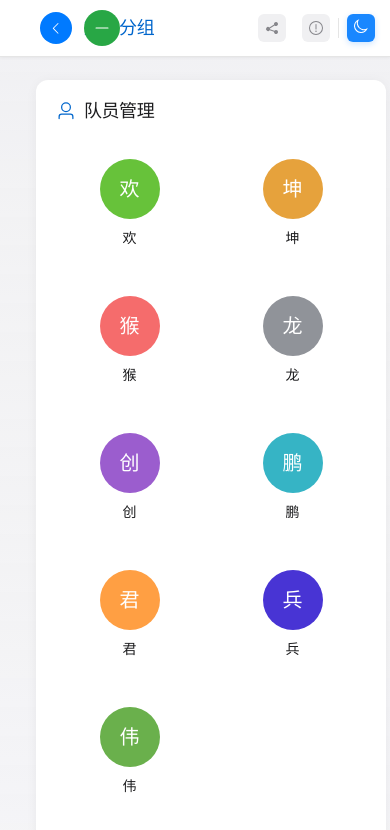
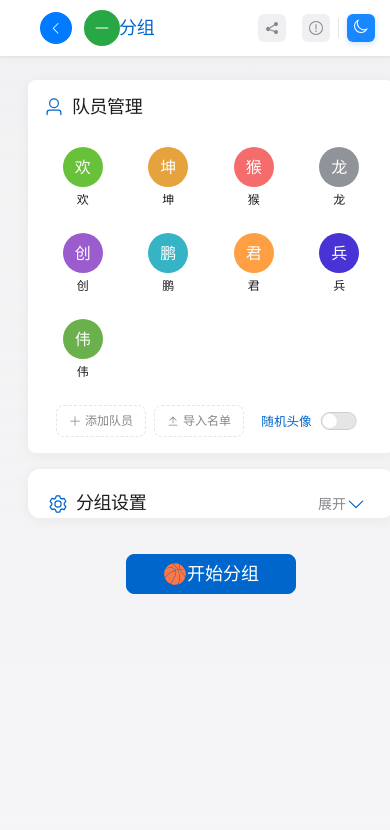
Before and after one commit to HUHAGE/coder-toolbox, a Vue app: page /#/tools/basketball-group in a window 390 px wide. Shown: the top 830 px of the page. Built offline with nearby package versions, Linux system fonts and the light colour scheme.

Commit message:
篮球分组适配移动端

```diff
--- a/package.json
+++ b/package.json
@@ -16,6 +16,7 @@
     "@monaco-editor/loader": "^1.4.0",
     "@types/diff": "^5.0.3",
     "@types/file-saver": "^2.0.7",
+    "@vercel/analytics": "^1.2.0",
     "@vercel/speed-insights": "^1.2.0",
     "@xmldom/xmldom": "^0.9.7",
     "axios": "^1.7.9",
@@ -38,8 +39,7 @@
     "vue": "^3.3.4",
     "vue-router": "^4.2.5",
     "xpath": "^0.0.34",
-    "yaml": "^2.7.0",
-    "@vercel/analytics": "^1.2.0"
+    "yaml": "^2.7.0"
   },
   "devDependencies": {
     "@types/crypto-js": "^4.2.2",
@@ -52,6 +52,7 @@
     "eslint-plugin-vue": "^9.21.1",
     "fs-extra": "^11.3.0",
     "prettier": "^3.2.5",
+    "sass": "^1.86.0",
     "terser": "^5.24.0",
     "typescript": "^5.0.2",
     "vite": "^4.4.9",
--- a/src/components/tools/BasketballGroupTool.vue
+++ b/src/components/tools/BasketballGroupTool.vue
@@ -14,7 +14,7 @@
                :class="{ 'is-editing': editingId === player.id }"
           >
             <!-- 显示模式 -->
-            <div class="avatar-display" @click="startEditing(player.id)">
+            <div class="avatar-display" @click="toggleActions(player.id)" :class="{ 'is-active': activePlayerId === player.id }">
               <div class="avatar-info">
                 <div class="avatar-circle" :style="{
                   backgroundImage: getPlayerAvatar(player.id) ? `url(${getPlayerAvatar(player.id)})` : 'none',
@@ -359,6 +359,16 @@ import {
   Upload,
   ArrowDown
 } from '@element-plus/icons-vue'
+
+const activePlayerId = ref<number | null>(null)
+
+const toggleActions = (playerId: number) => {
+  if (activePlayerId.value === playerId) {
+    activePlayerId.value = null
+  } else {
+    activePlayerId.value = playerId
+  }
+}
 
 interface Player {
   id: number
@@ -499,7 +509,25 @@ const historyId = ref(getStorageData('basketballHistoryId', 0))
 // 监听数据变化并保存
 watch(
   [players, groupCount, groupNames, restrictions, groupResult, groupHistories, historyId, playerAvatarSeeds],
-  ([newPlayers, newGroupCount, newGroupNames, newRestrictions, newGroupResult, newHistories, newHistoryId, newPlayerAvatarSeeds]) => {
+  ([
+    newPlayers,
+    newGroupCount,
+    newGroupNames,
+    newRestrictions,
+    newGroupResult,
+    newHistories,
+    newHistoryId,
+    newPlayerAvatarSeeds
+  ]: [
+    Player[],
+    number,
+    string[],
+    Restriction[],
+    Player[][],
+    GroupHistory[],
+    number,
+    Record<number, string>
+  ]) => {
     saveStorageData('basketballPlayers', newPlayers)
     saveStorageData('basketballGroupCount', newGroupCount)
     saveStorageData('basketballGroupNames', newGroupNames)
@@ -530,7 +558,7 @@ const startEditing = (id: number) => {
 // 完成编辑
 const finishEditing = () => {
   if (editingId.value !== null) {
-    const player = players.value.find(p => p.id === editingId.value)
+    const player = players.value.find((p: Player) => p.id === editingId.value)
     if (player) {
       validatePlayerName(player)
     }
@@ -544,16 +572,16 @@ const addPlayer = () => {
     ElMessage.warning('最多添加20名队员')
     return
   }
-  const newId = Math.max(...players.value.map(p => p.id), 0) + 1
+  const newId = Math.max(...players.value.map((p: Player) => p.id), 0) + 1
   players.value.push({ id: newId, name: '' })
 }
 
 // 删除队员
 const removePlayer = (id: number) => {
-  players.value = players.value.filter(p => p.id !== id)
+  players.value = players.value.filter((p: Player) => p.id !== id)
   // 清理相关的限制
   restrictions.value = restrictions.value.filter(
-    r => r.player1 !== id && r.player2 !== id
+    (r: Restriction) => r.player1 !== id && r.player2 !== id
   )
 }
 
@@ -583,7 +611,7 @@ const generateGroups = () => {
   }
 
   // 验证所有队员都有名字
-  if (players.value.some(p => !p.name.trim())) {
+  if (players.value.some((p: Player) => !p.name.trim())) {
     ElMessage.warning('请填写所有队员的姓名')
     return
   }
@@ -656,7 +684,7 @@ const generateGroups = () => {
 }
 
 // 添加文件处理函数
-const handleFileChange = (file: File) => {
+const handleFileChange = (file: any) => {
   const reader = new FileReader()
   reader.onload = (e) => {
     const content = e.target?.result as string
@@ -670,7 +698,7 @@ const handleFileChange = (file: File) => {
     }
 
     // 获取当前最大ID
-    const maxId = Math.max(...players.value.map(p => p.id), 0)
+    const maxId = Math.max(...players.value.map((p: Player) => p.id), 0)
 
     // 添加新队员
     const newPlayers = names.map((name, index) => ({
@@ -723,12 +751,19 @@ const clearHistory = () => {
 }
 </script>
 
-<style scoped>
+<style lang="scss" scoped>
 .basketball-group-tool {
   display: flex;
   flex-direction: column;
   gap: 20px;
   padding: 0px 20px 20px;
+  padding-bottom: 80px;
+
+  @media (max-width: 768px) {
+    gap: 16px;
+    padding: 0px 12px 12px;
+    padding-bottom: 100px;
+  }
 }
 
 .tool-card {
@@ -736,6 +771,11 @@ const clearHistory = () => {
   border-radius: 12px;
   padding: 20px;
   box-shadow: 0 2px 12px rgba(0, 0, 0, 0.05);
+
+  @media (max-width: 768px) {
+    padding: 16px;
+    border-radius: 8px;
+  }
 }
 
 .card-title {
@@ -758,6 +798,12 @@ const clearHistory = () => {
   gap: 16px;
   margin-bottom: 20px;
   justify-items: center;
+
+  @media (max-width: 768px) {
+    grid-template-columns: repeat(auto-fill, minmax(70px, 1fr));
+    gap: 8px;
+    margin-bottom: 12px;
+  }
 }
 
 .player-avatar {
@@ -766,6 +812,19 @@ const clearHistory = () => {
   width: 100%;
   display: flex;
   justify-content: center;
+
+  @media (max-width: 768px) {
+    .avatar-circle {
+      width: 40px;
+      height: 40px;
+      font-size: 16px;
+    }
+
+    .avatar-name {
+      font-size: 12px;
+      max-width: 60px;
+    }
+  }
 }
 
 .avatar-display {
@@ -780,6 +839,11 @@ const clearHistory = () => {
   transition: all 0.3s ease;
   width: 100%;
   max-width: 120px;
+
+  @media (max-width: 768px) {
+    padding: 8px 4px;
+    max-width: 70px;
+  }
 }
 
 .avatar-info {
@@ -787,6 +851,10 @@ const clearHistory = () => {
   flex-direction: column;
   align-items: center;
   gap: 8px;
+
+  @media (max-width: 768px) {
+    gap: 4px;
+  }
 }
 
 .avatar-circle {
@@ -802,6 +870,12 @@ const clearHistory = () => {
   background-size: cover !important;
   background-position: center !important;
   background-repeat: no-repeat !important;
+
+  @media (max-width: 768px) {
+    width: 40px;
+    height: 40px;
+    font-size: 16px;
+  }
 }
 
 .avatar-name {
@@ -827,8 +901,15 @@ const clearHistory = () => {
   padding: 8px;
   border-radius: 8px;
   z-index: 1;
-}
-
+
+  @media (max-width: 768px) {
+    padding: 6px;
+    gap: 6px;
+  }
+}
+
+/* 添加回桌面端的悬浮效果 */
+@media (min-width: 769px) {
   .avatar-display:hover {
     background: var(--bg-hover);
 
@@ -842,14 +923,22 @@ const clearHistory = () => {
       transform: translate(-50%, -50%) translateY(0);
     }
   }
-
-/* 调整按钮样式 */
-.hover-actions .el-button {
-  --el-button-size: 32px;
-  padding: 6px;
-
-  .el-icon {
-    font-size: 16px;
+}
+
+/* 添加回移动端的点击效果 */
+@media (max-width: 768px) {
+  .avatar-display.is-active {
+    background: var(--bg-hover);
+
+    .avatar-circle {
+      transform: scale(1.05);
+      filter: brightness(0.8);
+    }
+
+    .hover-actions {
+      opacity: 1;
+      transform: translate(-50%, -50%) translateY(0);
+    }
   }
 }
 
@@ -871,11 +960,37 @@ const clearHistory = () => {
   justify-content: center;
   gap: 16px;
   margin-top: 16px;
+  flex-wrap: wrap;
+
+  @media (max-width: 768px) {
+    gap: 8px;
+
+    .action-btn {
+      width: auto;
+      min-width: 80px;
+      padding: 8px 12px;
+      font-size: 12px;
+    }
+
+    .el-icon {
+      margin-right: 4px;
+    }
+
+    .el-switch {
+      transform: scale(0.9);
+      margin: 0 4px;
+    }
+  }
 }
 
 .action-btn {
   width: 160px;
   border-style: dashed;
+
+  @media (max-width: 768px) {
+    width: auto;
+    min-width: 80px;
+  }
 }
 
 /* 隐藏上传组件的默认样式 */
@@ -883,6 +998,10 @@ const clearHistory = () => {
   :deep(.el-upload) {
     display: block;
     width: 160px;
+
+    @media (max-width: 768px) {
+      width: auto;
+    }
   }
 }
 
@@ -929,6 +1048,11 @@ const clearHistory = () => {
   align-items: center;
   gap: 12px;
   min-width: 200px;
+
+  @media (max-width: 768px) {
+    width: 100%;
+    justify-content: space-between;
+  }
 }
 
 .setting-label {
@@ -941,10 +1065,19 @@ const clearHistory = () => {
   display: flex;
   flex-wrap: wrap;
   gap: 8px;
+
+  @media (max-width: 768px) {
+    flex-direction: column;
+    width: 100%;
+  }
 }
 
 .group-name-item {
   width: 120px;
+
+  @media (max-width: 768px) {
+    width: 100%;
+  }
 }
 
 .restrictions-list {
@@ -1180,6 +1313,12 @@ const clearHistory = () => {
   grid-template-columns: repeat(auto-fit, minmax(200px, 1fr));
   gap: 16px;
   padding: 0 8px;
+
+  @media (max-width: 768px) {
+    grid-template-columns: 1fr;
+    gap: 12px;
+    padding: 0 4px;
+  }
 }
 
 .group-item {
@@ -1273,7 +1412,12 @@ const clearHistory = () => {
   display: flex;
   flex-direction: column;
   gap: 16px;
-  margin-bottom: 16px; /* 添加底部间距 */
+  margin-bottom: 16px;
+
+  @media (max-width: 768px) {
+    gap: 12px;
+    margin-bottom: 12px;
+  } /* 添加底部间距 */
 }
 
 .history-item {
@@ -1452,6 +1596,11 @@ const clearHistory = () => {
   border-radius: 6px;
   padding: 12px;
   background: var(--bg-primary);
+
+  @media (max-width: 768px) {
+    padding: 8px;
+    border-radius: 4px;
+  }
 }
 
 .preview-header {
@@ -1523,6 +1672,26 @@ const clearHistory = () => {
 
 /* 为最后一个折叠面板添加底部间距 */
 .basketball-group-tool > .el-collapse:last-child {
-  margin-bottom: 60px; /* 避免被最小化栏遮挡 */
+  margin-bottom: 0; /* 避免被最小化栏遮挡 */
+}
+
+/* 确保历史记录部分有足够的底部间距 */
+.history-actions {
+  display: flex;
+  justify-content: flex-end;
+  padding: 0 16px 16px;
+
+  @media (max-width: 768px) {
+    padding-bottom: 20px;
+  }
+}
+
+/* 确保分组结果卡片有足够的底部间距 */
+.result-card {
+  margin-bottom: 20px;
+
+  @media (max-width: 768px) {
+    margin-bottom: 30px;
+  }
 }
 </style>
```
Also changed, not shown: 1 other file (tests, documents, lock files or other folders). Lines whose indentation alone changed are shown as unchanged.
